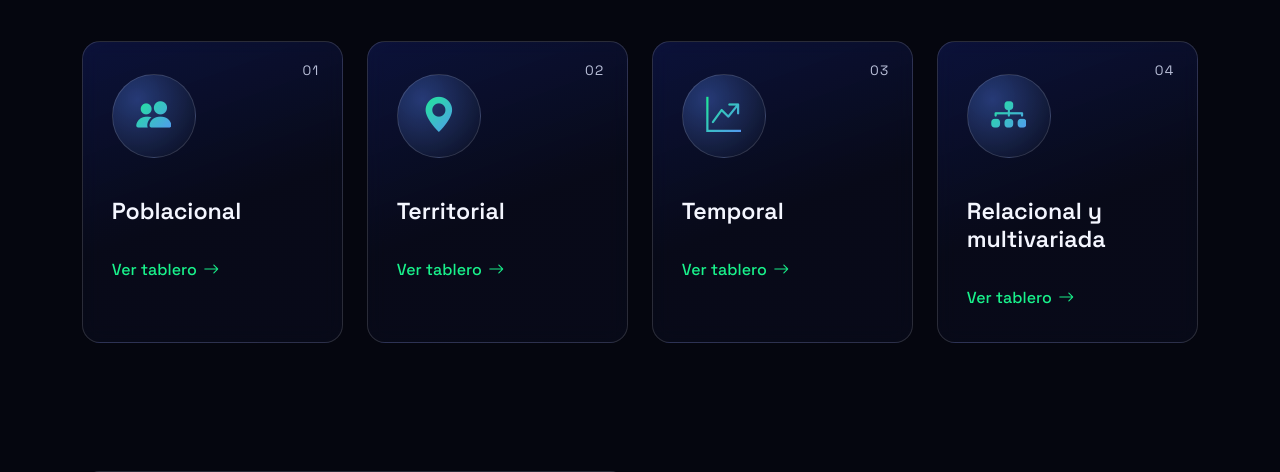
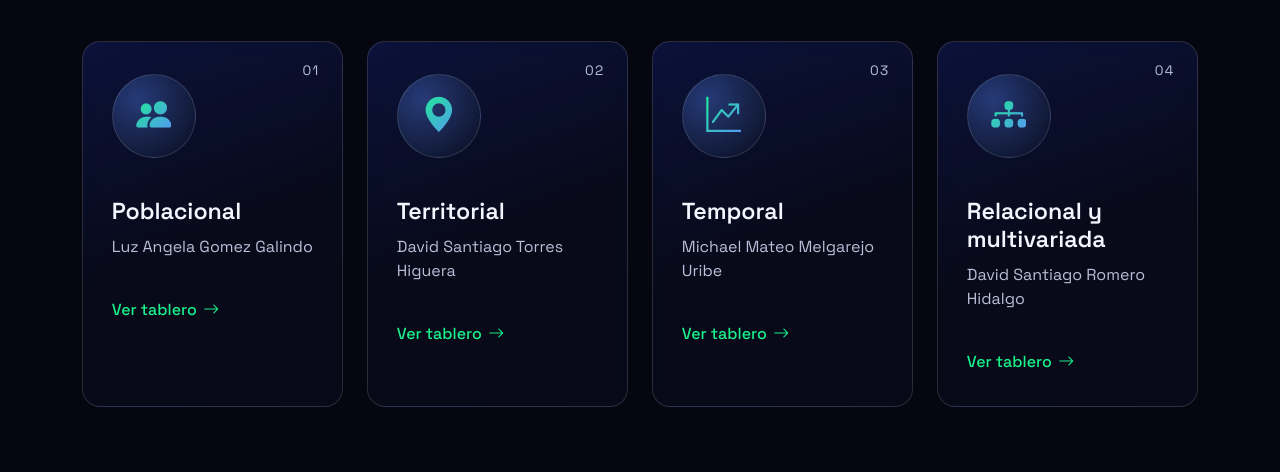
Before and after one commit to luzangelagomezg/MineriaGrupo10, a Flask app: page / in a window 1280 px wide. Shown: the part 951-1423 px from the top of the page. Run offline with Flask 3, Linux system fonts and the light colour scheme; parts of the project's set-up code (start-up, migrations or seed data) failed here and were passed over.

Commit message:
Muestra el nombre de cada estudiante en su dimensión

```diff
--- a/app.py
+++ b/app.py
@@ -388,6 +388,7 @@ DIMENSIONES = [
         "nombre": "Dimensión poblacional",
         "icono": "bi-people-fill",
         "integrante": 1,
+        "estudiante": "Luz Angela Gomez Galindo",
         "pregunta": "¿Cómo está compuesta y distribuida la población analizada según sus principales características?",
     },
     {
@@ -395,6 +396,7 @@ DIMENSIONES = [
         "nombre": "Dimensión territorial",
         "icono": "bi-geo-alt-fill",
         "integrante": 2,
+        "estudiante": "David Santiago Torres Higuera",
         "pregunta": "¿Cómo se distribuye la población y sus principales características entre los territorios disponibles?",
     },
     {
@@ -402,6 +404,7 @@ DIMENSIONES = [
         "nombre": "Dimensión temporal",
         "icono": "bi-graph-up-arrow",
         "integrante": 3,
+        "estudiante": "Michael Mateo Melgarejo Uribe",
         "pregunta": "¿Cómo ha cambiado el comportamiento de la población durante el periodo disponible?",
     },
     {
@@ -409,6 +412,7 @@ DIMENSIONES = [
         "nombre": "Dimensión relacional y multivariada",
         "icono": "bi-diagram-3-fill",
         "integrante": 4,
+        "estudiante": "David Santiago Romero Hidalgo",
         "pregunta": "¿Qué diferencias o relaciones evidentes pueden identificarse al analizar conjuntamente tres o más variables?",
     },
 ]
--- a/templates/_encabezado_dimension.html
+++ b/templates/_encabezado_dimension.html
@@ -1,6 +1,6 @@
 {# Encabezado común de los tableros. Uso: {% include "_encabezado_dimension.html" %} #}
 <section class="encabezado-pagina">
-  <span class="etiqueta aparecer"><i class="bi {{ dim.icono }}"></i> Integrante {{ dim.integrante }}</span>
+  <span class="etiqueta aparecer"><i class="bi {{ dim.icono }}"></i> {{ dim.estudiante }}</span>
   <h1 class="mt-3 aparecer" style="--retraso: .1s">{{ dim.nombre }}</h1>
   <p class="pregunta mt-3 aparecer" style="--retraso: .2s">{{ dim.pregunta }}</p>
 </section>
--- a/templates/index.html
+++ b/templates/index.html
@@ -51,6 +51,7 @@
           <span class="numero">0{{ d.integrante }}</span>
           <div class="icono-circulo"><i class="bi {{ d.icono }}"></i></div>
           <h3>{{ d.nombre.replace("Dimensión ", "")|capitalize }}</h3>
+          <p class="mb-3">{{ d.estudiante }}</p>
           <span class="ver-mas">Ver tablero <i class="bi bi-arrow-right"></i></span>
         </a>
       </div>
```
